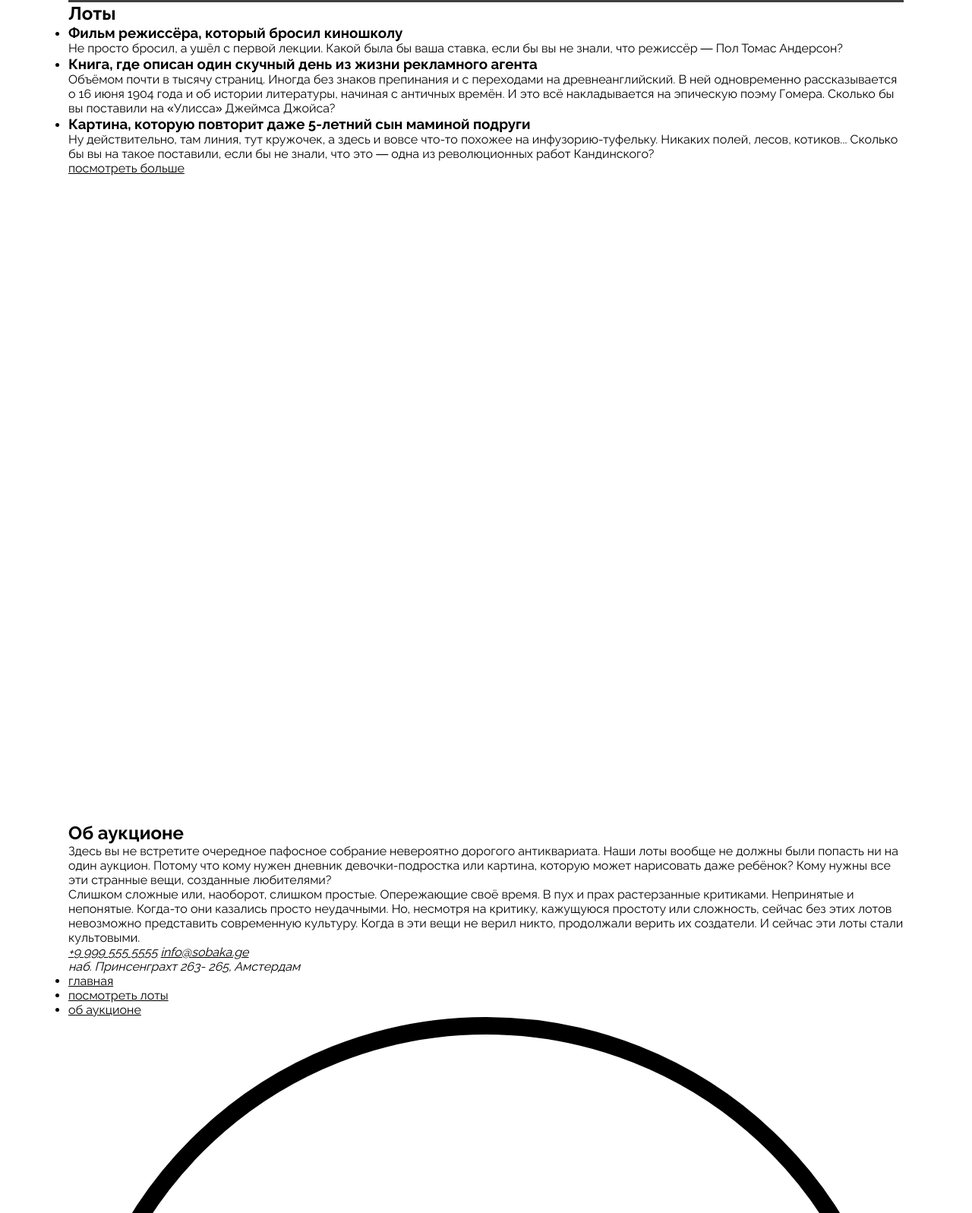
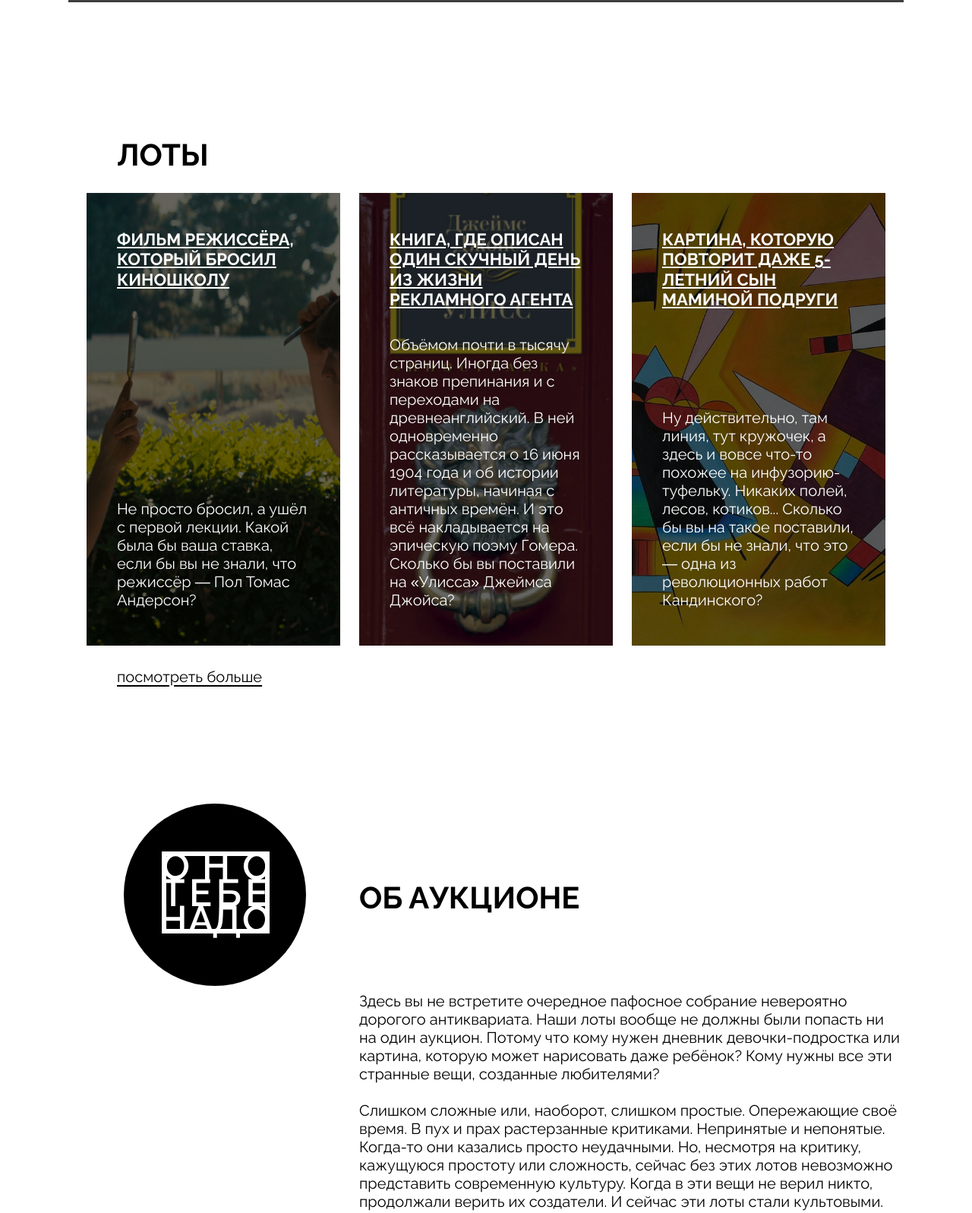
Before and after one commit to Qwan-Chi/ono-tebe-nado-fd, a plain HTML site: page index.html in a window 1280 px wide. Shown: the part 1052-2649 px from the top of the page at 76% size. Drawn offline with Linux system fonts and the light colour scheme; grey boxes are pictures that could not be loaded.

Commit message:
Полностью доделал сайт

```diff
--- a/index.html
+++ b/index.html
@@ -10,6 +10,7 @@
     <link rel="stylesheet" href="styles/style.css" />
   </head>
   <body>
+    <!--шапка сайта-->
     <header class="header">
       <nav>
         <ul class="header__links-list">
@@ -27,7 +28,7 @@
       <a class="header__logo">
         <img src="images/logo-black.svg" alt="Логотип сайта 'Оно тебе надо'" />
       </a>
-      <address class="address">
+      <address class="address address-padding">
         <a href="tel:+9 999 555 5555">+9 999 555 5555</a>
         <a href="mailto:info@sobaka.ge">info@sobaka.ge</a>
         <p>наб. Принсенграхт 263-265, Амстердам</p>
@@ -42,7 +43,9 @@
           <span class="aligned-text_right">надо</span>
         </h1>
         <div class="cover__description">
-          <p class="cover__description-text">Аукцион вещей, в которые никто не верил</p>
+          <p class="cover__description-text">
+            Аукцион вещей, в которые никто не верил
+          </p>
           <button class="bet-button">
             <a class="none-underline" href="#0">сделать ставку</a>
           </button>
@@ -50,13 +53,15 @@
       </section>
       <!--Секция с карточками-->
       <section class="lots">
-        <h2>Лоты</h2>
-        <ul>
-          <li>
-            <a>
-              <article>
-                <h3>Фильм режиссёра, который бросил киношколу</h3>
-                <p>
+        <h2 class="lots__heading">Лоты</h2>
+        <ul class="lots__card-list">
+          <li class="lots__card-list-item card_type_film overlay">
+            <a class="card-link">
+              <article class="card">
+                <h3 class="card__title">
+                  Фильм режиссёра, который бросил киношколу
+                </h3>
+                <p class="card__text">
                   Не просто бросил, а ушёл с первой лекции. Какой была бы ваша
                   ставка, если бы вы не знали, что режиссёр — Пол Томас
                   Андерсон?
@@ -64,13 +69,13 @@
               </article>
             </a>
           </li>
-          <li>
-            <a>
-              <article>
-                <h3>
+          <li class="lots__card-list-item card_type_book overlay">
+            <a class="card-link">
+              <article class="card">
+                <h3 class="card__title">
                   Книга, где описан один скучный день из жизни рекламного агента
                 </h3>
-                <p>
+                <p class="card__text">
                   Объёмом почти в тысячу страниц. Иногда без знаков препинания и
                   с переходами на древнеанглийский. В ней одновременно
                   рассказывается о 16 июня 1904 года и об истории литературы,
@@ -81,13 +86,13 @@
               </article>
             </a>
           </li>
-          <li>
-            <a>
-              <article>
-                <h3>
+          <li class="lots__card-list-item card_type_picture overlay">
+            <a class="card-link">
+              <article class="card">
+                <h3 class="card__title">
                   Картина, которую повторит даже 5-летний сын маминой подруги
                 </h3>
-                <p>
+                <p class="card__text">
                   Ну действительно, там линия, тут кружочек, а здесь и вовсе
                   что-то похожее на инфузорию-туфельку. Никаких полей, лесов,
                   котиков... Сколько бы вы на такое поставили, если бы не знали,
@@ -97,57 +102,63 @@
             </a>
           </li>
         </ul>
-        <a href="#0">посмотреть больше</a>
+        <a class="lots__look-more-link" href="#0">посмотреть больше</a>
       </section>
       <!--секция об аукционе-->
       <section class="about">
         <div>
-          <div>
+          <div class="about__logo">
             <img
+              class="about__logo-image"
               src="images/logo-white.svg"
               alt="Логотип сайта 'Оно тебе надо'"
             />
           </div>
         </div>
         <article>
-          <h2>Об аукционе</h2>
-          <p>
+          <h2 class="about__title">Об аукционе</h2>
+          <div class="about__column">
+            <p class="about__text">
               Здесь вы не встретите очередное пафосное собрание невероятно
               дорогого антиквариата. Наши лоты вообще не должны были попасть ни на
               один аукцион. Потому что кому нужен дневник девочки-подростка или
               картина, которую может нарисовать даже ребёнок? Кому нужны все эти
               странные вещи, созданные любителями?
             </p>
-          <p>
+            <p class="about__text">
               Слишком сложные или, наоборот, слишком простые. Опережающие своё
               время. В пух и прах растерзанные критиками. Непринятые и непонятые.
               Когда-то они казались просто неудачными. Но, несмотря на критику,
               кажущуюся простоту или сложность, сейчас без этих лотов невозможно
               представить современную культуру. Когда в эти вещи не верил никто,
               продолжали верить их создатели. И сейчас эти лоты стали культовыми.
+          </div>
           </p>
         </article>
       </section>
     </main>
+    <!--подвал-->
     <footer class="footer">
-      <address>
+      <address class="address">
         <a href="#0">+9 999 555 5555</a>
         <a href="#0">info@sobaka.ge</a>
         <p>наб. Принсенграхт 263- 265, Амстердам</p>
       </address>
-      <nav>
-        <ul>
-          <li>
-            <a href="#0">главная</a>
+      <nav class="footer__menu">
+        <ul class="footer__menu-list">
+          <li class="footer__menu-list-item">
+            <a class="none-underline" href="#0">главная</a>
           </li>
-          <li>
+          <li class="footer__menu-list-item">
             <a href="#0">посмотреть лоты</a>
           </li>
-          <li><a href="#0">об аукционе</a></li>
+          <li class="footer__menu-list-item">
+            <a href="#0">об аукционе</a>
+          </li>
         </ul>
       </nav>
-      <nav>
-        <ul>
+      <nav >
+        <ul class="footer__social-list">
           <li>
             <a href="#0">
               <img src="images/yt.svg" alt="Ссылка на YouTube" />
--- a/styles/style.css
+++ b/styles/style.css
@@ -32,12 +32,15 @@
 
 .address {
     line-height: 25px;
-    padding-right: 35px;
     max-width: 240px;
-    justify-self: end;
     font-style: normal;
     text-underline-offset: 4px;
     font-size: 18px;
+}
+
+.address-padding {
+    justify-self: end;
+    padding-right: 35px;
 }
 
 .cover {
@@ -122,6 +125,157 @@
     font-size: 22px;
 }
 
+.lots {
+    margin-top: 177px;
+}
+
+.lots__heading {
+    text-transform: uppercase;
+    font-size: 40px;
+    margin-left: 64px;
+}
+
+.lots__card-list {
+    margin-bottom: 30px;
+    margin-top: 27px;
+    margin-left: 24px;
+    margin-right: 24px;
+    list-style: none;
+    display: flex;
+    flex-direction: row;
+    gap: 25px;
+
+}
+
+.lots__card-list-item {
+    position: relative;
+    background-position: center;
+    background-size: cover;
+    width: 334px;
+    min-height: 596px;
+}
+
+.card-link {
+    height: 100%;
+}
+
+.card {
+    display: flex;
+    justify-content: space-between;
+    flex-direction: column;
+    padding: 48px 40px;
+    height: 100%;
+}
+
+.card__title {
+    z-index: 1;
+    text-decoration: underline;
+    font-size: 22px;
+    text-transform: uppercase;
+    line-height: 26.4px;
+    color: white;
+}
+
+.card__text {
+    z-index: 1;
+    font-size: 20px;
+    line-height: 24px;
+    color: white;
+}
+
+.card_type_film {
+    background-image: url(../images/card-lot-01.jpg);
+}
+
+.card_type_book {
+    background-image: url(../images/card-lot-02.jpg);
+}
+
+.card_type_picture {
+    background-image: url(../images/card-lot-03.jpg);
+}
+
+.lots__look-more-link {
+    margin-left: 64px;
+    font-size: 20px;
+    line-height: 23.48px;
+    text-underline-offset: 4px;
+}
+
+.about {
+    gap: 49px;
+    margin-top: 124px;
+    display: grid;
+    grid-template-columns: 334px 1fr;
+}
+
+.about__logo {
+    margin-top: 31px;
+    margin-left: 73px;
+    background-color: black;
+    border-radius: 50%;
+    width: 240px;
+    height: 240px;
+    display: flex;
+    justify-content: center;
+    align-items: center;
+}
+
+.about__logo-image {
+    height: 114px;
+    width: 148px;
+}
+
+.about__title {
+    margin-top: 132px;
+    text-transform: uppercase;
+    margin-bottom: 100px;
+    font-size: 40px;
+    line-height: 46.96px;
+}
+
+.about__column {
+    display: flex;
+    flex-direction: column;
+    gap: 24px;
+}
+
+.about__text {
+    font-size: 20px;
+    line-height: 24px;
+}
+
+.footer {
+    margin-left: 51px;
+    margin-top: 204px;
+    display: grid;
+    grid-template-columns: repeat(3, 1fr);
+}
+
+.footer__menu {
+
+}
+
+.footer__menu-list {
+    list-style: none;
+    text-align: center;
+    margin-right: 50px;
+
+}
+
+.footer__menu-list-item {
+    font-size: 18px;
+    line-height: 21.13px;
+}
+
+.footer__social-list {
+    list-style: none;
+    display: grid;
+    grid-template-columns: repeat(3, 48px);
+    gap: 48px;
+    margin-left: 59px;
+}
+
 .none-underline {
     text-decoration: none;
 }
```
Lines whose indentation alone changed are shown as unchanged.
